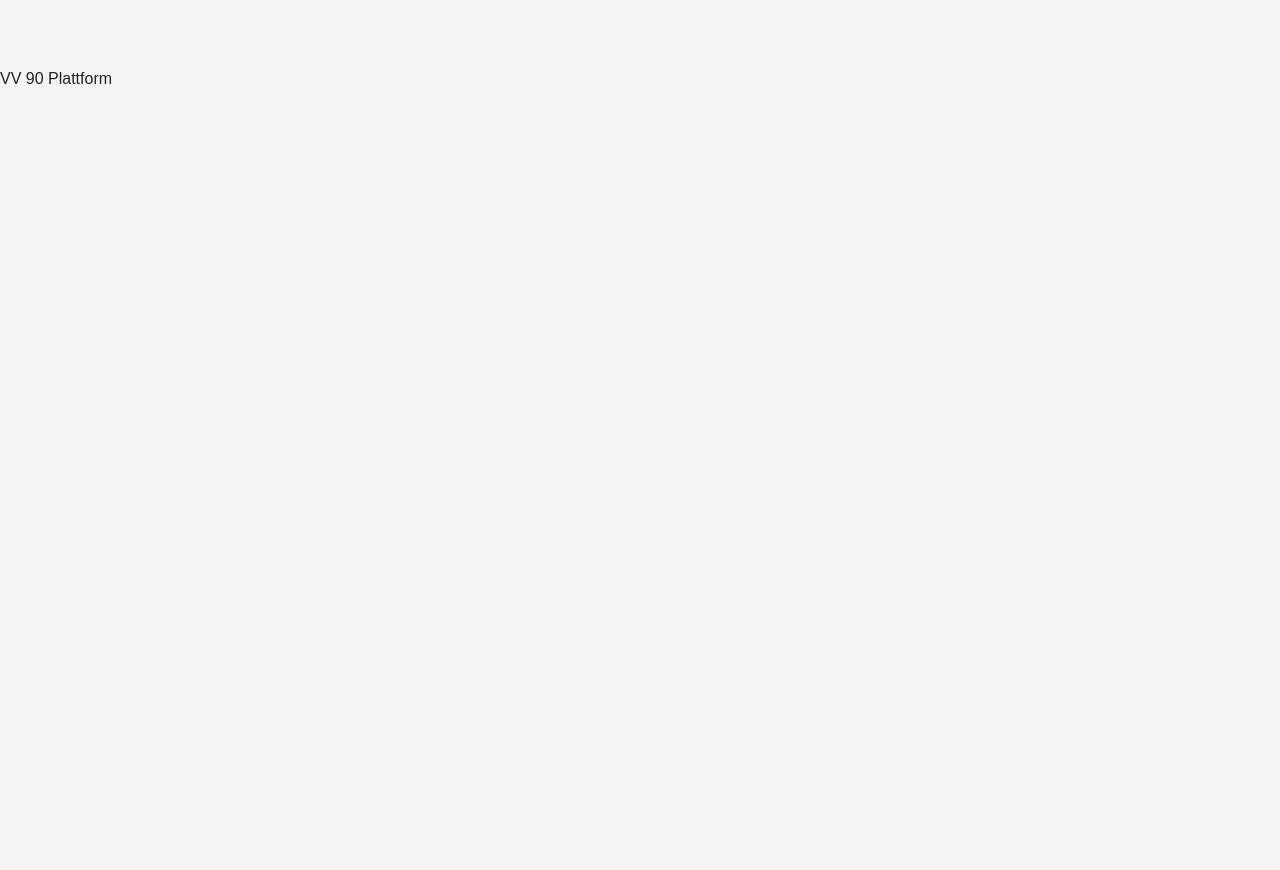
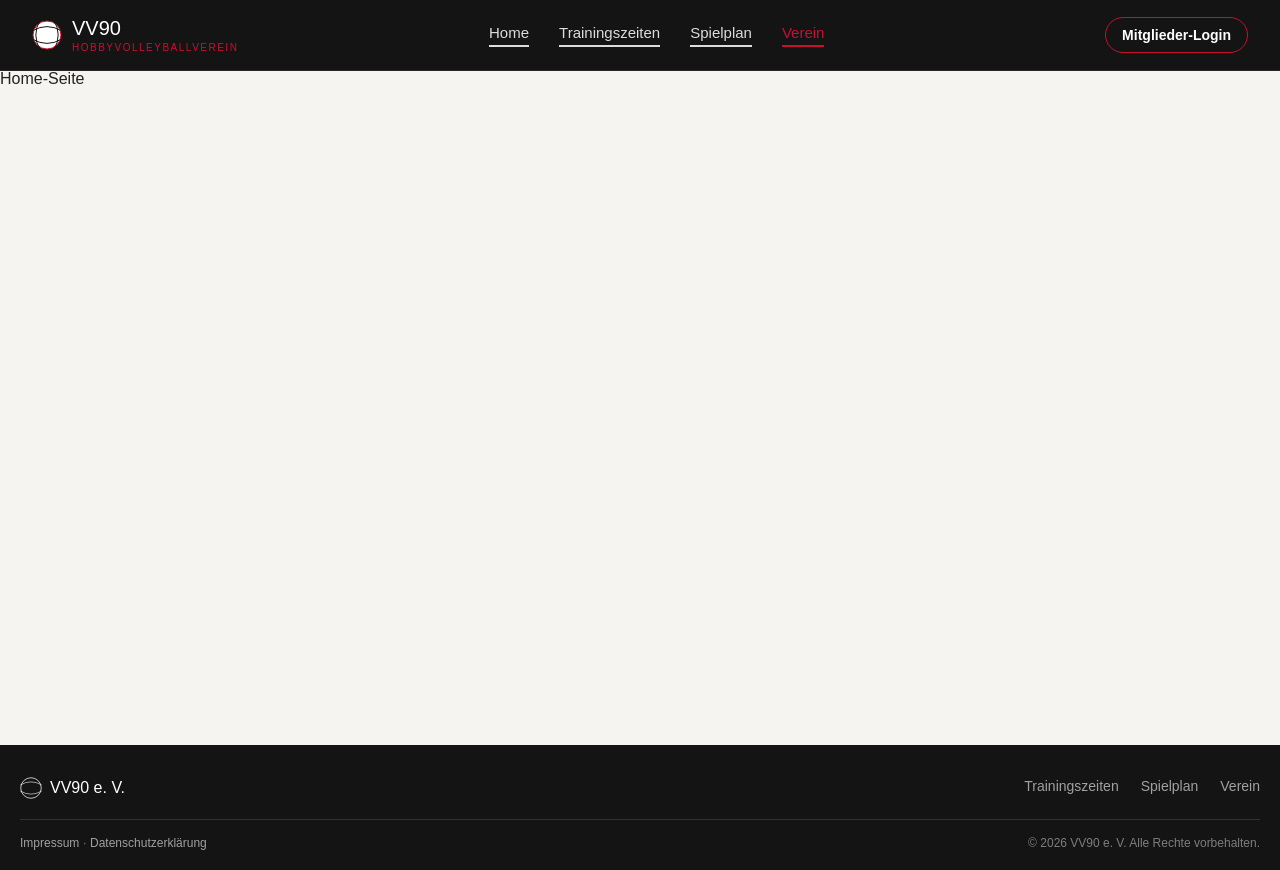
Before and after one commit to hcplayer1988/vv90-frontend, a React (Vite) app: page /verein in a window 1280 px wide. Before the commit the page ends 800 px from the top, so only its background shows below. Built offline with nearby package versions, Linux system fonts and the light colour scheme.

Commit message:
Add Navbar, Footer, LoginOverlay components with routing in App.tsx; fix sticky footer for React root

```diff
--- a/src/App.tsx
+++ b/src/App.tsx
@@ -1,6 +1,39 @@
+import { useState } from 'react'
+import { Route, Routes } from 'react-router-dom'
+import Navbar from './components/navbar'
+import Footer from './components/footer'
+import LoginOverlay from './components/loginOverlay'
+import Home from './pages/home'
+import Trainingszeiten from './pages/trainingszeiten'
+import Spielplan from './pages/spielplan'
+import Verein from './pages/verein'
+
+/**
+ * App: overall page layout. Navbar and Footer stay fixed on every page,
+ * only the content between them changes based on the current route.
+ * isLoginOpen is lifted up here because both Navbar (the trigger button)
+ * and LoginOverlay (the modal itself) need to share it.
+ */
 function App() {
+  const [isLoginOpen, setIsLoginOpen] = useState(false)
+
   return (
-    <div>VV 90 Plattform</div>
+    <>
+      <Navbar onLoginClick={() => setIsLoginOpen(true)} />
+
+      <main className="page-main">
+        <Routes>
+          <Route path="/" element={<Home />} />
+          <Route path="/trainingszeiten" element={<Trainingszeiten />} />
+          <Route path="/spielplan" element={<Spielplan />} />
+          <Route path="/verein" element={<Verein />} />
+        </Routes>
+      </main>
+
+      <LoginOverlay isOpen={isLoginOpen} onClose={() => setIsLoginOpen(false)} />
+
+      <Footer />
+    </>
   )
 }
 
--- a/src/components/footer.tsx
+++ b/src/components/footer.tsx
@@ -0,0 +1,46 @@
+import { Link } from 'react-router-dom'
+
+/**
+ * Footer: shown on every page via App.tsx's layout. Pure JSX, no state -
+ * only the internal nav links use <Link> instead of <a href> so navigation
+ * stays client-side instead of triggering a full page reload.
+ */
+function Footer() {
+  return (
+    <footer>
+      <div className="footer-inner">
+        <div className="footer-top">
+          <div className="footer-brand">
+            <svg viewBox="0 0 120 120" xmlns="http://www.w3.org/2000/svg">
+              <circle cx="60" cy="60" r="56" fill="none" stroke="#ffffff" strokeWidth="4" />
+              <g fill="none" stroke="#ffffff" strokeWidth="4" strokeLinecap="round" opacity={0.8}>
+                <path d="M4,42 Q60,10 116,42" />
+                <path d="M4,78 Q60,110 116,78" />
+              </g>
+            </svg>
+            VV90 e. V.
+          </div>
+          <ul className="footer-links">
+            <li>
+              <Link to="/trainingszeiten">Trainingszeiten</Link>
+            </li>
+            <li>
+              <Link to="/spielplan">Spielplan</Link>
+            </li>
+            <li>
+              <Link to="/verein">Verein</Link>
+            </li>
+          </ul>
+        </div>
+        <div className="footer-bottom">
+          <span>
+            <a href="#">Impressum</a> · <a href="#">Datenschutzerklärung</a>
+          </span>
+          <span>© 2026 VV90 e. V. Alle Rechte vorbehalten.</span>
+        </div>
+      </div>
+    </footer>
+  )
+}
+
+export default Footer
--- a/src/components/loginOverlay.tsx
+++ b/src/components/loginOverlay.tsx
@@ -0,0 +1,40 @@
+interface LoginOverlayProps {
+  isOpen: boolean
+  onClose: () => void
+}
+
+/**
+ * LoginOverlay: modal for the member login form. Open/closed state lives in
+ * App.tsx (shared with Navbar's login button) and is passed down as props -
+ * this component itself has no state of its own.
+ */
+function LoginOverlay({ isOpen, onClose }: LoginOverlayProps) {
+  return (
+    <div className={`login-overlay ${isOpen ? 'open' : ''}`}>
+      <div className="login-panel">
+        <button className="login-close" onClick={onClose} aria-label="Schließen">
+          ✕
+        </button>
+        <h3>Mitglieder-Login</h3>
+        <p className="hint">Zugang zu Spielplan, Terminen und Forum.</p>
+        <form
+          onSubmit={(event) => {
+            event.preventDefault()
+            // Echte Login-Logik (API-Call gegen /api/accounts/login/) kommt,
+            // sobald wir die Auth-Anbindung bauen - aktuell nur das Formular.
+          }}
+        >
+          <label htmlFor="email">E-Mail</label>
+          <input type="email" id="email" placeholder="max@example.com" />
+          <label htmlFor="password">Passwort</label>
+          <input type="password" id="password" placeholder="••••••••" />
+          <button type="submit" className="login-submit">
+            Einloggen
+          </button>
+        </form>
+      </div>
+    </div>
+  )
+}
+
+export default LoginOverlay
--- a/src/components/navbar.tsx
+++ b/src/components/navbar.tsx
@@ -0,0 +1,103 @@
+import { useState } from 'react'
+import { Link, useLocation } from 'react-router-dom'
+
+/**
+ * Navbar: sticky/fixed header with the club logo, page navigation and the
+ * member login trigger. On mobile the nav links become a fullscreen drawer
+ * toggled by the hamburger button (replaces the classList.toggle from the
+ * HTML mockup with real React state).
+ */
+function Navbar({ onLoginClick }: { onLoginClick: () => void }) {
+  const [isOpen, setIsOpen] = useState(false)
+  const location = useLocation()
+
+  // Closes the mobile drawer whenever a nav link is clicked - otherwise it
+  // would stay open after navigating to the new page.
+  const closeMenu = () => setIsOpen(false)
+
+  const isActive = (path: string) => location.pathname === path
+
+  return (
+    <header className="navbar">
+      <div className="navbar-inner">
+        <Link to="/" className="brand" onClick={closeMenu}>
+          <svg className="ball" viewBox="0 0 120 120" xmlns="http://www.w3.org/2000/svg">
+            <circle cx="60" cy="60" r="56" fill="#ffffff" stroke="#c8102e" strokeWidth="4" />
+            <g fill="none" stroke="#141414" strokeWidth="4" strokeLinecap="round">
+              <path d="M4,42 Q60,10 116,42" />
+              <path d="M4,78 Q60,110 116,78" />
+              <path d="M30,4 Q0,60 30,116" />
+              <path d="M90,4 Q120,60 90,116" />
+            </g>
+          </svg>
+          <span>
+            VV90
+            <small>HOBBYVOLLEYBALLVEREIN</small>
+          </span>
+        </Link>
+
+        <nav>
+          <ul className={`nav-links ${isOpen ? 'open' : ''}`}>
+            <li>
+              <Link to="/" className={isActive('/') ? 'active' : ''} onClick={closeMenu}>
+                Home
+              </Link>
+            </li>
+            <li>
+              <Link
+                to="/trainingszeiten"
+                className={isActive('/trainingszeiten') ? 'active' : ''}
+                onClick={closeMenu}
+              >
+                Trainingszeiten
+              </Link>
+            </li>
+            <li>
+              <Link
+                to="/spielplan"
+                className={isActive('/spielplan') ? 'active' : ''}
+                onClick={closeMenu}
+              >
+                Spielplan
+              </Link>
+            </li>
+            <li>
+              <Link to="/verein" className={isActive('/verein') ? 'active' : ''} onClick={closeMenu}>
+                Verein
+              </Link>
+            </li>
+            {/* Login button duplicated here for the mobile drawer - hidden on desktop via CSS */}
+            <li>
+              <button
+                className="btn-login"
+                onClick={() => {
+                  closeMenu()
+                  onLoginClick()
+                }}
+              >
+                Mitglieder-Login
+              </button>
+            </li>
+          </ul>
+        </nav>
+
+        {/* Desktop-only login button, shown next to the nav via CSS at >=1024px */}
+        <div className="nav-right-desktop">
+          <button className="btn-login" onClick={onLoginClick}>
+            Mitglieder-Login
+          </button>
+        </div>
+
+        <button
+          className="nav-toggle"
+          aria-label="Menü öffnen"
+          onClick={() => setIsOpen((prev) => !prev)}
+        >
+          ☰
+        </button>
+      </div>
+    </header>
+  )
+}
+
+export default Navbar
--- a/src/pages/home.tsx
+++ b/src/pages/home.tsx
@@ -0,0 +1,5 @@
+function Home() {
+  return <div>Home-Seite</div>
+}
+
+export default Home
--- a/src/pages/spielplan.tsx
+++ b/src/pages/spielplan.tsx
@@ -0,0 +1,5 @@
+function Home() {
+  return <div>Home-Seite</div>
+}
+
+export default Home
--- a/src/pages/trainingszeiten.tsx
+++ b/src/pages/trainingszeiten.tsx
@@ -0,0 +1,5 @@
+function Home() {
+  return <div>Home-Seite</div>
+}
+
+export default Home
--- a/src/pages/verein.tsx
+++ b/src/pages/verein.tsx
@@ -0,0 +1,5 @@
+function Home() {
+  return <div>Home-Seite</div>
+}
+
+export default Home
--- a/src/styles/global.css
+++ b/src/styles/global.css
@@ -1,5 +1,5 @@
 
-  :root {
+   :root {
     --ink: #141414;
     --crest-red: #c8102e;
     --crest-red-deep: #7d0c1e;
@@ -17,10 +17,19 @@
   * { box-sizing: border-box; }
   html, body { height: 100%; }
   body {
-    margin: 0; display: flex; flex-direction: column; min-height: 100vh;
+    margin: 0;
     padding-top: var(--nav-h);
     font-family: 'Work Sans', sans-serif; color: var(--charcoal); background: var(--paper);
     -webkit-font-smoothing: antialiased;
+  }
+
+  /* React rendert alles in #root - das ist jetzt der direkte Elternteil von
+     Navbar/main/Footer, deshalb muss der Flex-Container hier sitzen statt
+     auf body (das im HTML-Mockup noch direktes Elternteil war). */
+  #root {
+    display: flex;
+    flex-direction: column;
+    min-height: 100vh;
   }
   h1, h2, h3, .display { font-family: 'Anton', sans-serif; text-transform: uppercase; letter-spacing: 0.5px; line-height: 1.08; margin: 0; }
   a { text-decoration: none; color: inherit; }
```
